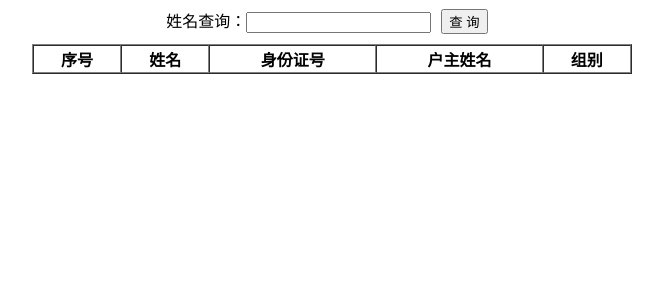
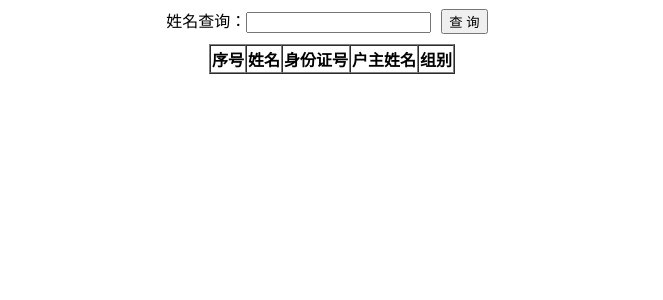
Before and after one commit to 18727060063/dj_study, a Django app: page /index/ in a window 1280 px wide. Shown: the top 300 px of the page, without its empty margins (308-971 px from the left). Run offline with Django 3.2, Linux system fonts and the light colour scheme; lists and menus that the app fills with data are empty.

Commit message:
更新查询

```diff
--- a/DjangoApp/views.py
+++ b/DjangoApp/views.py
@@ -12,5 +12,4 @@ def index(request):
 
 def load_original_data(request):
         peoples = models.NormalPeople.objects.filter(pName__icontains=request.GET.get("name"))
-        print(peoples.count())
         return JsonResponse(json.loads(serializers.serialize("json", peoples)), safe=False)
--- a/templates/index.html
+++ b/templates/index.html
@@ -8,9 +8,8 @@
     <script language="javascript" type="text/javascript">
         // 绑定点击事件
         function query() {
-            ;
             const ajaxObj = new XMLHttpRequest();
-            var query_name = document.getElementById("query_by_name").value;
+            let query_name = document.getElementById("query_by_name").value;
             ajaxObj.open('GET', '/load_original_data?name=' + query_name);
             ajaxObj.send();
             //（4）注册事件。 onreadystatechange事件，状态改变时就会调用。
@@ -29,7 +28,7 @@
             let tbody = document.getElementById('tbMain')
             roveRows()
             for (let i = 0; i < json_data.length; i++) { //遍历一下json数据
-                const trow = getDataRow(i, json_data[i].fields); //定义一个方法,返回tr数据
+                const trow = getDataRow(i, json_data[i].fields);
                 tbody.appendChild(trow);
             }
         }
@@ -50,7 +49,6 @@
             let indexCell = document.createElement('td'); //创建第一列编号
             indexCell.innerHTML = index + 1
             row.appendChild(indexCell); //加入行  ，下面类似
-
 
             let nameCell = document.createElement('td');//创建第二列姓名
             nameCell.innerHTML = data.pName;
@@ -76,12 +74,31 @@
     body {
         text-align: center;
     }
+
+    .table-container {
+        width: 100%;
+        overflow-y: auto;
+        _overflow: auto;
+        margin: 0 0 1em;
+    }
+
+    .table-container::-webkit-scrollbar {
+        -webkit-appearance: none;
+        width: 14px;
+        height: 14px;
+    }
+
+    .table-container::-webkit-scrollbar-thumb {
+        border-radius: 8px;
+        border: 3px solid #fff;
+        background-color: rgba(0, 0, 0, .3);
+    }
 </style>
 <body>
 姓名查询：<input id="query_by_name"/><span style="padding: 10px"><button id="query_by_name_btn"
                                                                     onclick="query()">查  询</button></span>
-
-<table width="600" border="1" cellspacing="0" style="margin: auto; margin-top: 10px;min-width: 600px">
+<div class="table-container">
+    <table border="1" cellspacing="0" style="margin: auto; margin-top: 10px">
         <thead>
         <tr>
             <th>序号</th>
@@ -93,5 +110,6 @@
         </thead>
         <tbody id="tbMain"></tbody>
     </table>
+</div>
 </body>
 </html>
```
Lines whose indentation alone changed are shown as unchanged.
